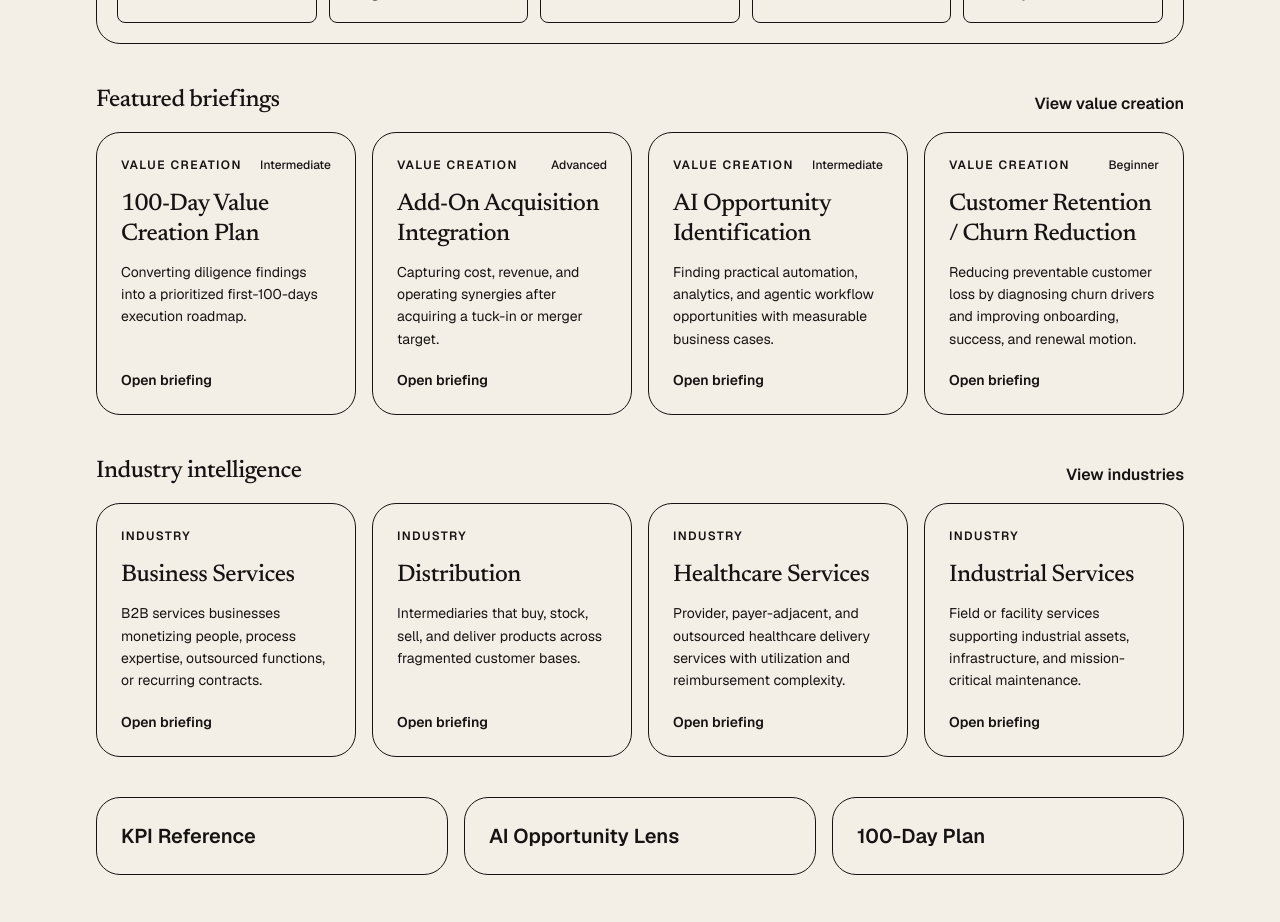
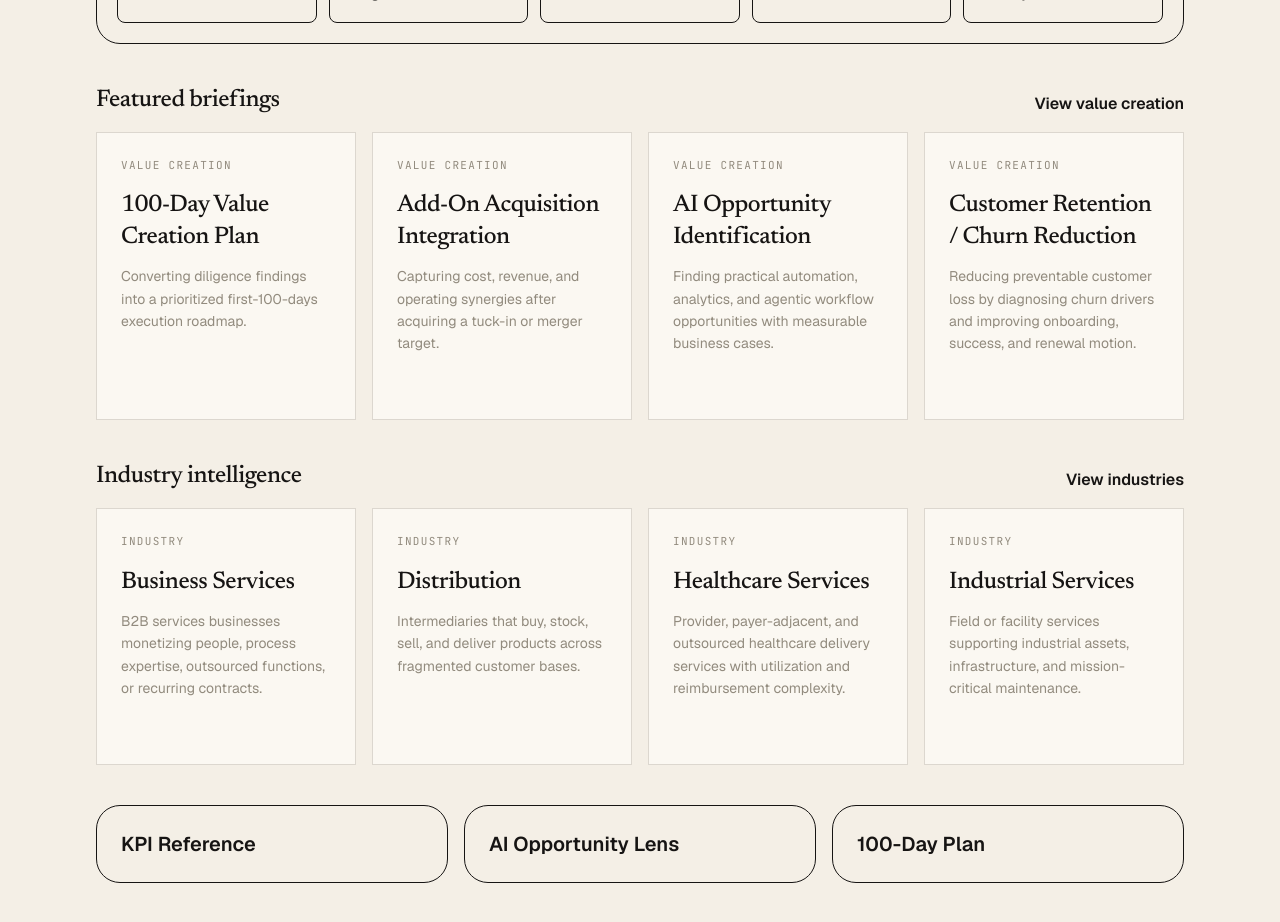
Before and after one commit to blakehenkel24-eng/Ops2EBITDA, a Next.js app: page / in a window 1280 px wide. Shown: the part 1440-2362 px from the top of the page. Built offline with nearby package versions, Linux system fonts and the light colour scheme.

Commit message:
style: update Cards to editorial margin-note aesthetic

```diff
--- a/app/(library)/fundamentals/page.tsx
+++ b/app/(library)/fundamentals/page.tsx
@@ -1,3 +1,5 @@
+import { labelForType } from "@/lib/format";
+import { hrefFor } from "@/lib/routes";
 import { ContentCard, PageHeader } from "@/components/Cards";
 import { getFundamentals } from "@/lib/content";
 
@@ -13,7 +15,7 @@ export default function FundamentalsPage() {
       />
       <div className="grid gap-0 md:grid-cols-2 xl:grid-cols-3">
         {items.map((item) => (
-          <ContentCard key={item.slug} item={item} />
+          <ContentCard key={item.slug} title={item.title} description={item.summary} href={hrefFor(item)} tag={labelForType(item.type)} />
         ))}
       </div>
     </div>
--- a/app/(library)/industries/page.tsx
+++ b/app/(library)/industries/page.tsx
@@ -1,3 +1,5 @@
+import { labelForType } from "@/lib/format";
+import { hrefFor } from "@/lib/routes";
 import { ContentCard, PageHeader } from "@/components/Cards";
 import { getIndustries } from "@/lib/content";
 
@@ -13,7 +15,7 @@ export default function IndustriesPage() {
       />
       <div className="grid gap-0 md:grid-cols-2 xl:grid-cols-3">
         {items.map((item) => (
-          <ContentCard key={item.slug} item={item} />
+          <ContentCard key={item.slug} title={item.title} description={item.summary} href={hrefFor(item)} tag={labelForType(item.type)} />
         ))}
       </div>
     </div>
--- a/app/(library)/kpis/page.tsx
+++ b/app/(library)/kpis/page.tsx
@@ -1,3 +1,5 @@
+import { labelForType } from "@/lib/format";
+import { hrefFor } from "@/lib/routes";
 import { ContentCard, PageHeader } from "@/components/Cards";
 import { getKpis } from "@/lib/content";
 
@@ -13,7 +15,7 @@ export default function KpisPage() {
       />
       <div className="grid gap-0 md:grid-cols-2 xl:grid-cols-3">
         {items.map((item) => (
-          <ContentCard key={item.slug} item={item} />
+          <ContentCard key={item.slug} title={item.title} description={item.summary} href={hrefFor(item)} tag={labelForType(item.type)} />
         ))}
       </div>
     </div>
--- a/app/(library)/playbooks/page.tsx
+++ b/app/(library)/playbooks/page.tsx
@@ -1,3 +1,5 @@
+import { labelForType } from "@/lib/format";
+import { hrefFor } from "@/lib/routes";
 import { ContentCard, PageHeader } from "@/components/Cards";
 import { getPlaybooks } from "@/lib/content";
 
@@ -13,7 +15,7 @@ export default function PlaybooksPage() {
       />
       <div className="grid gap-0 md:grid-cols-2 xl:grid-cols-3">
         {items.map((item) => (
-          <ContentCard key={item.slug} item={item} />
+          <ContentCard key={item.slug} title={item.title} description={item.summary} href={hrefFor(item)} tag={labelForType(item.type)} />
         ))}
       </div>
     </div>
--- a/app/page.tsx
+++ b/app/page.tsx
@@ -1,3 +1,5 @@
+import { labelForType } from "@/lib/format";
+import { hrefFor } from "@/lib/routes";
 import Link from "next/link";
 import type { Route } from "next";
 import { ContentCard } from "@/components/Cards";
@@ -129,7 +131,7 @@ export default function Home() {
         </div>
         <div className="grid gap-4 md:grid-cols-2 xl:grid-cols-4">
           {playbooks.map((item) => (
-            <ContentCard key={item.slug} item={item} />
+            <ContentCard key={item.slug} title={item.title} description={item.summary} href={hrefFor(item)} tag={labelForType(item.type)} />
           ))}
         </div>
       </section>
@@ -145,7 +147,7 @@ export default function Home() {
         </div>
         <div className="grid gap-4 md:grid-cols-2 xl:grid-cols-4">
           {industries.map((item) => (
-            <ContentCard key={item.slug} item={item} />
+            <ContentCard key={item.slug} title={item.title} description={item.summary} href={hrefFor(item)} tag={labelForType(item.type)} />
           ))}
         </div>
       </section>
--- a/components/Cards.tsx
+++ b/components/Cards.tsx
@@ -1,8 +1,16 @@
 import Link from "next/link";
+import { ArrowRight } from 'lucide-react';
 import type { Route } from "next";
 import { labelForType } from "@/lib/format";
 import { hrefFor } from "@/lib/routes";
 import type { AnyContent } from "@/lib/types";
+
+interface CardProps {
+  title: string;
+  description: string;
+  href: string;
+  tag?: string;
+}
 
 export function PageHeader({
   eyebrow,
@@ -28,33 +36,25 @@ export function PageHeader({
   );
 }
 
-export function ContentCard({ item, className = "" }: { item: AnyContent; className?: string }) {
+export function ContentCard({ title, description, href, tag }: CardProps) {
   return (
-    <Link
-      href={hrefFor(item) as Route}
-      className={`group flex min-h-52 flex-col justify-between rounded-[24px] border border-[var(--line)] bg-[var(--panel)] p-6 transition-all duration-200 ease-in-out cursor-pointer hover:border-[var(--accent)] hover:bg-[var(--accent-soft)] hover:shadow-lg hover:-translate-y-1 ${className}`}
-    >
-      <div>
-        <div className="flex items-center justify-between gap-3">
-          <span className="text-xs font-semibold uppercase tracking-[0.12em] text-[var(--accent)]">
-            {labelForType(item.type)}
+    <Link href={href as Route} className="group block h-full">
+      <article className="bg-paper border border-stone/30 h-full p-6 flex flex-col transition-all duration-200 hover:border-ochre">
+        {tag && (
+          <span className="font-mono-label text-stone mb-4 block group-hover:text-ochre transition-colors">
+            {tag}
           </span>
-          {"difficulty" in item ? (
-            <span className="text-xs font-medium text-[var(--muted)]">
-              {item.difficulty}
-            </span>
-          ) : null}
+        )}
+        <h3 className="font-newsreader text-2xl mb-3 text-ink group-hover:text-ochre transition-colors">
+          {title}
+        </h3>
+        <p className="text-stone text-sm font-geist leading-relaxed flex-1 mb-6">
+          {description}
+        </p>
+        <div className="flex items-center text-ochre font-mono-label mt-auto opacity-0 group-hover:opacity-100 transition-opacity">
+          Open briefing <ArrowRight size={14} className="ml-2" strokeWidth={1.5} />
         </div>
-        <h2 className="mt-4 text-2xl font-semibold leading-tight tracking-[-0.02em]">
-          {item.title}
-        </h2>
-        <p className="mt-3 text-sm leading-6 text-[var(--muted)]">
-          {item.summary}
-        </p>
-      </div>
-      <span className="mt-5 text-sm font-semibold text-[var(--accent)]">
-        Open briefing
-      </span>
+      </article>
     </Link>
   );
 }
```
